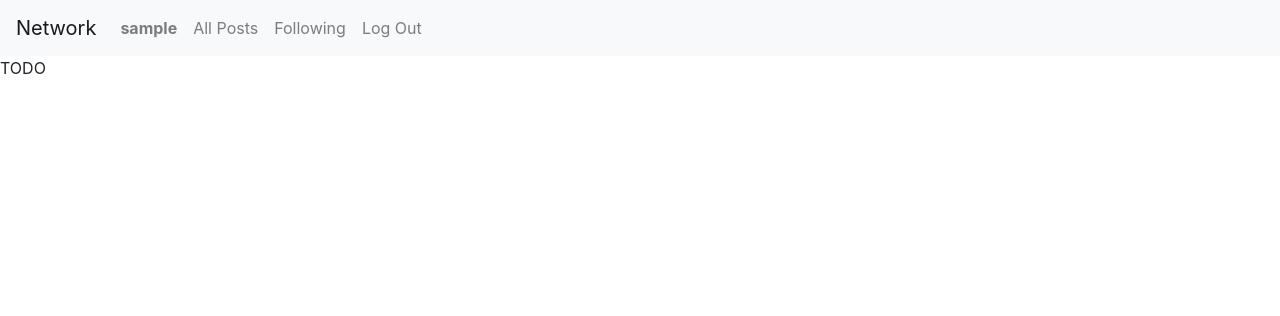
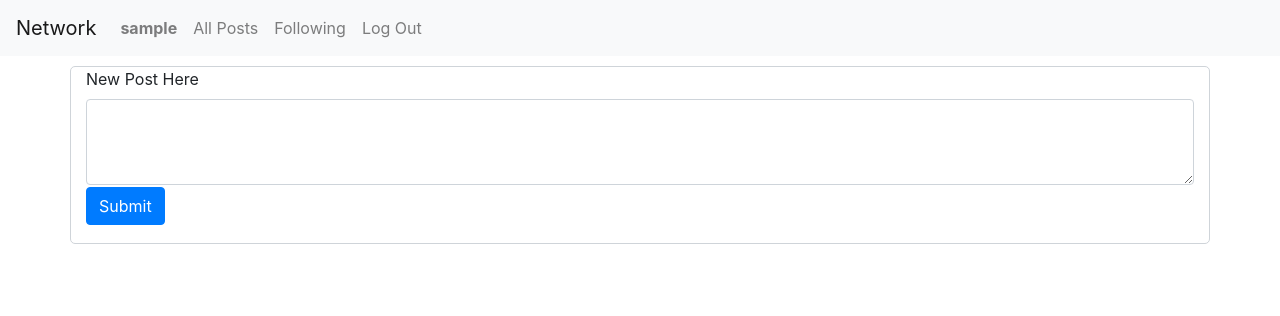
Before and after one commit to AlwynYin/cs50web-project4, a Django app: page / in a window 1280 px wide. Shown: the top 316 px of the page. Run offline with Django 3.2, Linux system fonts and the light colour scheme; the visitor is signed in with stand-in values (Sample User, id 1); some libraries are stand-ins or nearby versions.

Commit message:
finished new post and display all posts

```diff
--- a/network/admin.py
+++ b/network/admin.py
@@ -1,3 +1,6 @@
 from django.contrib import admin
+from . import models
 
 # Register your models here.
+admin.site.register(models.User)
+admin.site.register(models.Post)
--- a/network/models.py
+++ b/network/models.py
@@ -3,4 +3,22 @@ from django.db import models
 
 
 class User(AbstractUser):
-    pass
+    id = models.BigAutoField(primary_key=True)
+
+
+class Post(models.Model):
+    id = models.BigAutoField(primary_key=True)
+    sender = models.ForeignKey(User, on_delete=models.CASCADE)
+    content = models.TextField(max_length=1000000)
+    timestamp = models.DateTimeField(auto_now=True)
+
+    def serialize(self):
+        return {
+            "id": self.id,
+            "sender": self.sender,
+            "content": self.content,
+            "timestamp": self.timestamp,
+        }
+
+    def __str__(self):
+        return f"<Post id:{self.id} sender: {self.sender}>"
--- /dev/null
+++ b/network/static/network/app.js
@@ -0,0 +1,112 @@
+// get csrf token
+function getCookie(name) {
+  let cookieValue = null;
+  if (document.cookie && document.cookie !== '') {
+      const cookies = document.cookie.split(';');
+      for (let i = 0; i < cookies.length; i++) {
+          const cookie = cookies[i].trim();
+          // Does this cookie string begin with the name we want?
+          if (cookie.substring(0, name.length + 1) === (name + '=')) {
+              cookieValue = decodeURIComponent(cookie.substring(name.length + 1));
+              break;
+          }
+      }
+  }
+  return cookieValue;
+}
+const csrftoken = getCookie('csrftoken');
+
+
+function hide(id) {
+  let element = document.getElementById(id);
+  element.style.display = "None";
+  return false;
+}
+
+
+function display_posts() {
+
+  // clear posts view
+  document.getElementById("posts").innerHTML = "";
+
+  // get all posts
+  fetch("/api/posts/all/", {
+    method: "POST",
+    headers: {'X-CSRFToken': csrftoken},
+
+  }).then(response => response.json()).then(response => {
+    let show_post = document.getElementById("posts");
+    show_post.classList.add("container");
+
+    if (response.posts.length === 0){
+      // display message
+      let message = document.createElement("h3");
+      message.innerHTML = "No Posts Yet";
+      show_post.append(message);
+    }
+
+    else {
+      response.posts.forEach(element => {
+        let row = document.createElement("li");
+        row.classList.add("row")
+        row.classList.add("post-info")
+        row.innerHTML = `
+        <div class="col-12">
+          <div class="row"><div class="col-12" style="color: grey">${element.sender}</div></div>
+          <div class="row"><div class="col-12">${element.content}</div></div>
+        </div>
+        `;
+        show_post.append(row);
+      });
+    }
+
+  });
+}
+
+
+// main
+document.addEventListener("DOMContentLoaded", () => {
+  // show post view if logged in
+  let add_post = document.getElementById("add_post");
+  if (is_authenticated) {
+    add_post.style.display = "block";
+
+    // submit post
+    document.getElementById("new_post_form").onsubmit = () => {
+      content = document.getElementById("new_post_content");
+
+      if (content.value === "") {
+        alert("content cannot be blank");
+        return false;
+      }
+
+      fetch("/api/posts/new/", {
+        method: 'POST',
+        headers: {'X-CSRFToken': csrftoken},
+        body: JSON.stringify({
+          content: content.value,
+        })
+
+      }).then(response => response.json()).then(response => {
+        if (response.status === "success") {
+          document.getElementById("add_post_success").style.display = "block";
+          document.getElementById("add_post_failure").style.display = "none";
+          document.getElementById("new_post_content").value = "";
+          display_posts();
+        } else {
+          document.getElementById("add_post_failure").style.display = "block";
+          document.getElementById("add_post_success").style.display = "none";
+        }
+
+      }).catch(err => {
+        alert("Error! you need to log in!")
+      })
+      return false;
+    };
+  }
+
+  // display all posts
+  if (is_authenticated){
+    display_posts()
+  }
+});
--- a/network/static/network/styles.css
+++ b/network/static/network/styles.css
@@ -0,0 +1,16 @@
+.new-post {
+  margin-top: 10px;
+  border: 1px solid #cfd4d9;
+  border-radius: 5px;
+}
+
+.btn {
+  margin-top: 2px;
+  margin-bottom: 2px;
+}
+
+.post-info {
+  margin-top:8px;
+  margin-bottom: 8px;
+  border-top: 1px solid rgb(207, 212, 217);
+}
--- a/network/templates/network/index.html
+++ b/network/templates/network/index.html
@@ -1,5 +1,45 @@
 {% extends "network/layout.html" %}
 
+{% load static %}
+{% block script %}
+    <script src="{% static 'network/app.js' %}"></script>
+{% endblock %}
+
 {% block body %}
-    TODO
+    <div class="container">
+        <!-- add post success view -->
+        <div class="row" id="add_post_success" style="display: none">
+            <div class="alert alert-success col-12">
+                Success!        <a href="https://www.google.com/" onclick="return hide('add_post_success')">OK</a>
+            </div>
+        </div>
+        <!-- add post failure view -->
+        <div class="row" id="add_post_failure" style="display: none">
+            <div class="alert alert-success col-12">
+                Failed, please try again later (T⌓T)        <a href="https://www.google.com/" onclick="return hide('add_post_failure')">OK</a>
+            </div>
+        </div>
+        {% if user.is_authenticated %}
+            <!-- add post view -->
+            <div id="add_post" style="display: none">
+                <div class="row new-post">
+                    <div class="col-12">
+                        <form id="new_post_form">
+                            <div class="form-group">
+                                <label for="new_post_content">New Post Here</label>
+                                <textarea class="form-control" id="new_post_content" rows="3"></textarea>
+                                <input type="submit" class="btn btn-primary">
+                            </div>
+                        </form>
+                    </div>
+                </div>
+            </div>
+        {% endif %}
+        <!-- posts view -->
+        <div>
+            <div id="posts">
+
+            </div>
+        </div>
+    </div>
 {% endblock %}
--- a/network/templates/network/layout.html
+++ b/network/templates/network/layout.html
@@ -6,6 +6,16 @@
         <title>{% block title %}Social Network{% endblock %}</title>
         <link rel="stylesheet" href="https://stackpath.bootstrapcdn.com/bootstrap/4.4.1/css/bootstrap.min.css" integrity="sha384-Vkoo8x4CGsO3+Hhxv8T/Q5PaXtkKtu6ug5TOeNV6gBiFeWPGFN9MuhOf23Q9Ifjh" crossorigin="anonymous">
         <link href="{% static 'network/styles.css' %}" rel="stylesheet">
+        <script>
+            let authenticated = "{{user.is_authenticated}}";
+            if (authenticated === "True") {
+                var is_authenticated = true;
+            } else {
+                var is_authenticated = false;
+            }
+        </script>
+        {% block script %}
+        {% endblock %}
     </head>
     <body>
 
--- a/network/urls.py
+++ b/network/urls.py
@@ -7,5 +7,10 @@ urlpatterns = [
     path("", views.index, name="index"),
     path("login", views.login_view, name="login"),
     path("logout", views.logout_view, name="logout"),
-    path("register", views.register, name="register")
+    path("register", views.register, name="register"),
+
+    # api path
+    path("api/posts/user/<int:id>/", views.user_posts, name="user_posts"),
+    path("api/posts/new/", views.new_post, name="new_post"),
+    path("api/posts/all/", views.all_posts, name="all_posts")
 ]
--- a/network/views.py
+++ b/network/views.py
@@ -1,10 +1,14 @@
+import json
+from tkinter import W
+from turtle import pos
 from django.contrib.auth import authenticate, login, logout
+from django.contrib.auth.decorators import login_required
 from django.db import IntegrityError
-from django.http import HttpResponse, HttpResponseRedirect
+from django.http import HttpResponse, HttpResponseRedirect, JsonResponse
 from django.shortcuts import render
 from django.urls import reverse
 
-from .models import User
+from .models import User, Post
 
 
 def index(request):
@@ -61,3 +65,49 @@ def register(request):
         return HttpResponseRedirect(reverse("index"))
     else:
         return render(request, "network/register.html")
+
+
+# apis
+@login_required
+def new_post(request):
+    '''
+    creates a new post\n
+    request body should be in this way\n
+    {\n
+        "content": content\n
+    }
+    '''
+    if request.method != "POST":
+        return JsonResponse({"error": "POST method required"}, status=400)
+
+    try:
+        body = json.loads(request.body)
+        if body["content"] == "":
+            return JsonResponse({"status": "fail", "error": "content cannot be blank"})
+        post = Post.objects.create(sender=request.user, content=body["content"])
+        post.save()
+        return JsonResponse({"status": "success"}, status=200)
+    except:
+        return JsonResponse({"status": "fail"}, status=502)
+
+
+@login_required
+def user_posts(request):
+    raise NotImplementedError
+
+
+@login_required
+def all_posts(request):
+    '''
+    return a list of all not deleted post
+    '''
+    if request.method != "POST":
+        return JsonResponse({"error": "POST method required"}, status=400)
+
+    try:
+        response = {"status": "success"}
+        all_posts = Post.objects.all()
+        response["posts"] = [{"sender": post.sender.username, "content": post.content} for post in all_posts]
+        return JsonResponse(response)
+    except:
+        return JsonResponse({"status": "fail"}, status=502)
```
Also changed, not shown: network/tests.py (+19 -0 lines), network/migrations/0002_post.py (added), network/migrations/0003_alter_post_id.py (added), network/migrations/0004_alter_post_id_alter_user_id.py (added).
